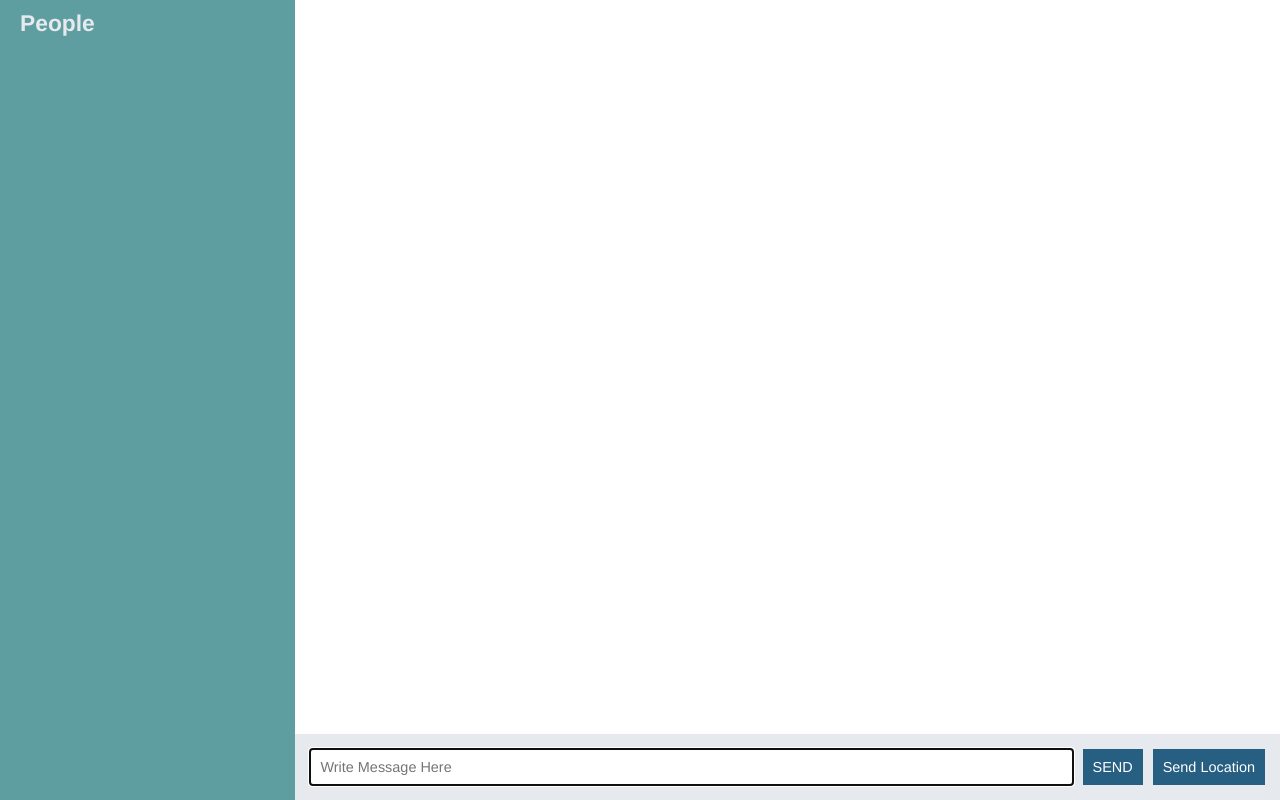
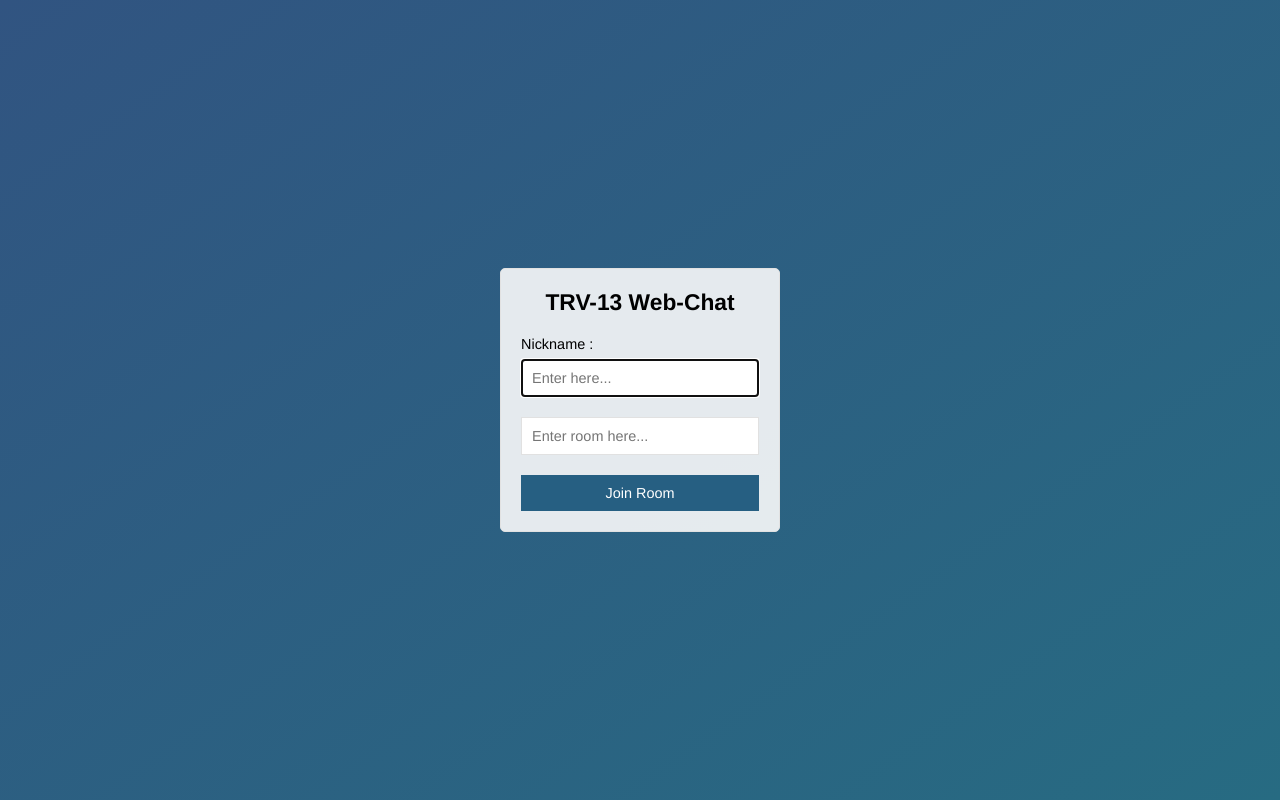
Before and after one commit to surya-trv-13/Node-Chat-App, a website: page public/index.html in a window 1280 px wide. Drawn offline with nearby package versions, Linux system fonts and the light colour scheme; no server answers.

Commit message:
Added Join Page which submits to chat.html

```diff
--- a/public/css/style.css
+++ b/public/css/style.css
@@ -51,8 +51,9 @@ button:disabled{
 	background:rgba(250,250,250,.9);
 	border:1px solid #e1e1e1;
 	border-radius:5px;
-	padding:0 20px;margin:20px;
-	width:230px
+	padding:0 20px;
+	margin:20px;
+	width:280px
 }
 .form-field{
 	margin:20px 0
--- a/public/index.html
+++ b/public/index.html
@@ -2,55 +2,28 @@
 <html>
   <head>
     <meta charset="utf-8">
-    <link rel="stylesheet" href="/css/style.css"></link>
+    <meta name="viewport" content="user-scalable=no,width=device-width,initial-scale=1">
+    <link rel="stylesheet" href="/css/style.css">
+    <title>Join | TRV-13 Web-Chat</title>
   </head>
-  <body class="chat">
-
-    <div class="chat__sidebar">
-      <h3>People</h3>
-      <div class="user"></div>
+  <body class="centered-form">
+    <div class="centered-form__form">
+      <form action="/chat.html">
+        <div class="form-field">
+          <h3>TRV-13 Web-Chat</h3>
+        </div>
+        <div class="form-field">
+          <label>Nickname :</label>
+          <input type="text" name="name" placeholder="Enter here..." autofocus/>
+        </div>
+        <div class="form-field">
+          <input type="text" name="room" placeholder="Enter room here..." autofocus/>
+        </div>
+        <div class="form-field">
+          <button>Join Room</button>
+        </div>
+      </form>
     </div>
 
-    <div class="chat__main">
-      <ol id="messages" class="chat__messages"></ol>
-
-      <div class="chat__footer">
-        <form id='message-form'>
-          <input type="text" name="message" placeholder="Write Message Here" autofocus autocomplete="off"/>
-          <button>SEND</button>
-        </form>
-        <button id="locationButton">Send Location</button>
-      </div>
-    </div>
-
-    <script id="message-text" type="text/template">
-      <li class="message">
-        <div class="message__title">
-          <h4>{{from}}</h4>
-          <span>{{createdAt}}</span>
-        </div>
-        <div class="message__body">
-          <p>{{text}}</p>
-        </div>
-      </li>
-    </script>
-
-    <script id="message-location-text" type="text/template">
-      <li class="message">
-        <div class="message__title">
-          <h4>{{from}}</h4>
-          <span>{{createdAt}}</span>
-        </div>
-        <div class="message__body">
-          <a href="{{url}}" target="_blank">My Location</a>
-        </div>
-      </li>
-    </script>
-
-    <script src="/js/libs/jquery-3.4.1.min.js"></script>
-    <script src="/js/libs/moment.js"></script>
-    <script src="/js/libs/mustache.js"></script>
-    <script src="/socket.io/socket.io.js"></script>
-    <script src="/js/index.js"></script>
   </body>
 </html>
```
Also changed, not shown: public/chat.html (added, +58 -0 lines), public/js/chat.js (renamed from public/js/index.js).
